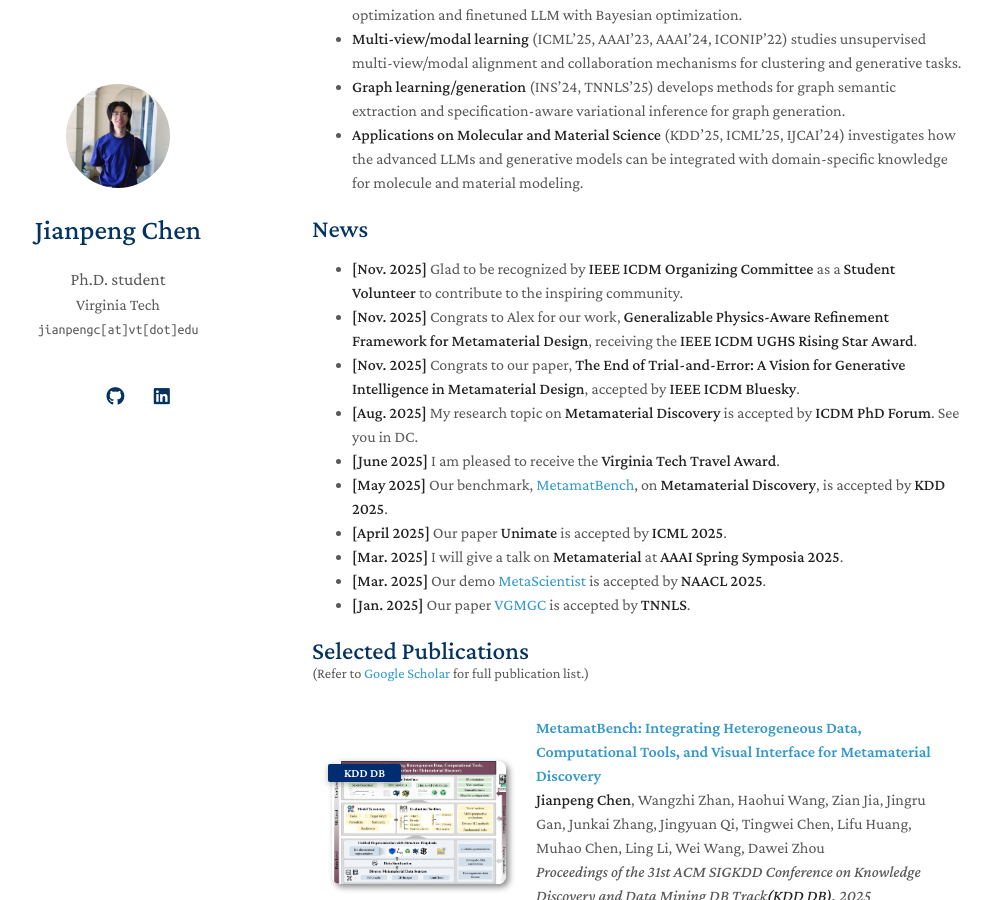
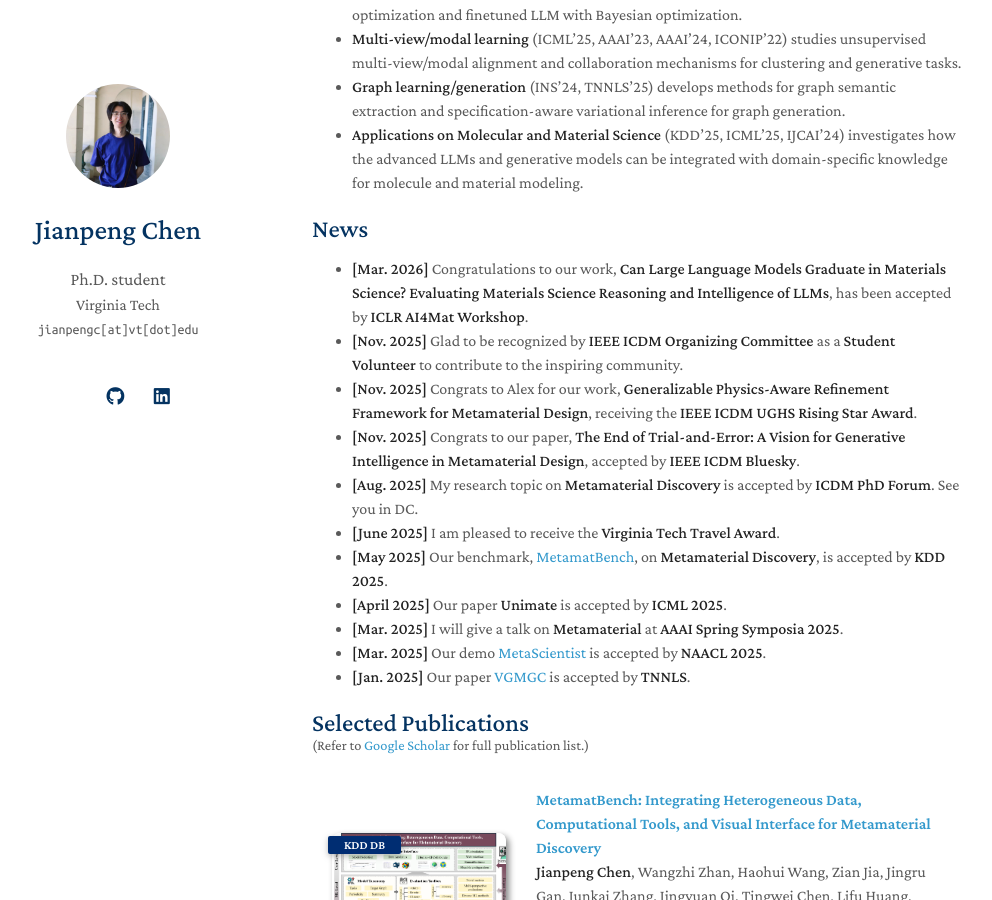
Before and after one commit to cjpcool/cjpcool.github.io, a Jekyll site: the page built from index.md, in a window 1280 px wide and 900 px high, scrolled down 434 px. Shown: the whole window, without its empty margins (158-1150 px from the left). Built offline with Jekyll 4.4.1, drawn with Linux system fonts in a browser that asks for light colours; a style sheet for code colours, icons or effects is not loaded; our own code applies the rules of GitHub Pages for plain Markdown files.

Commit message:
Update news section with recent achievements
Added news about recent paper acceptance and recognitions.

```diff
--- a/index.md
+++ b/index.md
@@ -15,6 +15,7 @@
 * **Applications on Molecular and Material Science** (KDD'25, ICML'25, IJCAI'24) investigates how the advanced LLMs and generative models can be integrated with domain-specific knowledge for molecule and material modeling.
 
 ## News
+- **[Mar. 2026]** Congratulations to our work, **Can Large Language Models Graduate in Materials Science? Evaluating Materials Science Reasoning and Intelligence of LLMs**, has been accepted by **ICLR AI4Mat Workshop**.
 - **[Nov. 2025]** Glad to be recognized by **IEEE ICDM Organizing Committee** as a **Student Volunteer** to contribute to the inspiring community.
 - **[Nov. 2025]** Congrats to Alex for our work, **Generalizable Physics-Aware Refinement Framework for Metamaterial Design**, receiving the **IEEE ICDM UGHS Rising Star Award**.
 - **[Nov. 2025]** Congrats to our paper, **The End of Trial-and-Error: A Vision for Generative Intelligence in Metamaterial Design**, accepted by **IEEE ICDM Bluesky**.
```
